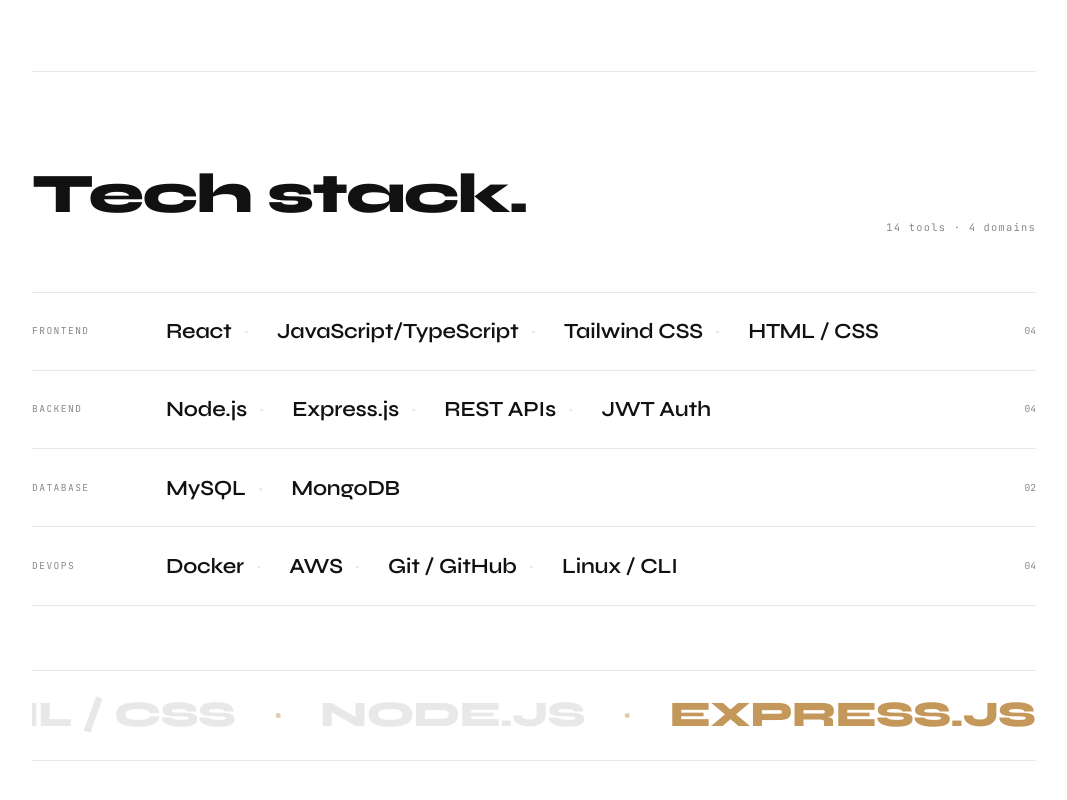
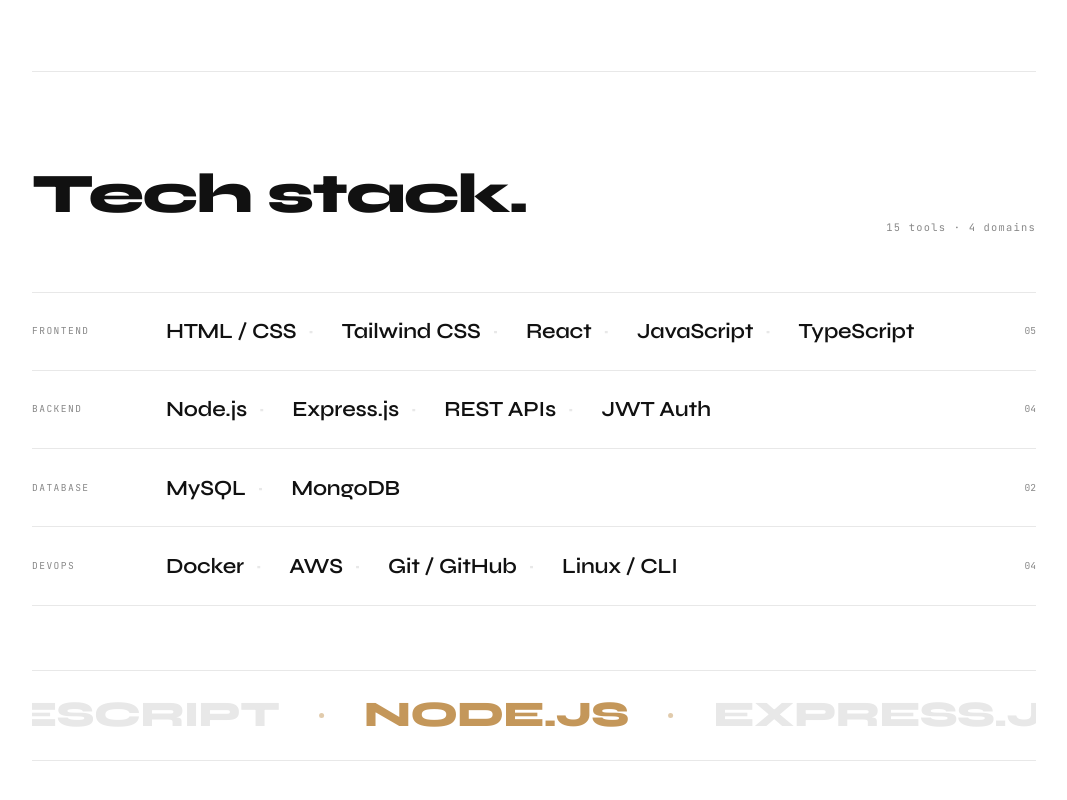
Before and after one commit to vishwasgowdahv/portfolio, a React (Vite) app: page / in a window 1280 px wide. Shown: the part 1575-2375 px from the top of the page, without its empty margins (106-1173 px from the left). Built offline with nearby package versions, Linux system fonts and the light colour scheme.

Commit message:
update techstack

```diff
--- a/src/data/portfolioData.js
+++ b/src/data/portfolioData.js
@@ -15,10 +15,11 @@
 };
 
 export const techStack = [
+  { name: "HTML / CSS", category: "Frontend" },
+  { name: "Tailwind CSS", category: "Frontend" },
   { name: "React", category: "Frontend" },
-  { name: "JavaScript/TypeScript", category: "Frontend" },
-  { name: "Tailwind CSS", category: "Frontend" },
-  { name: "HTML / CSS", category: "Frontend" },
+  { name: "JavaScript", category: "Frontend" },
+  { name: "TypeScript", category: "Frontend" },
   { name: "Node.js", category: "Backend" },
   { name: "Express.js", category: "Backend" },
   { name: "REST APIs", category: "Backend" },
```
